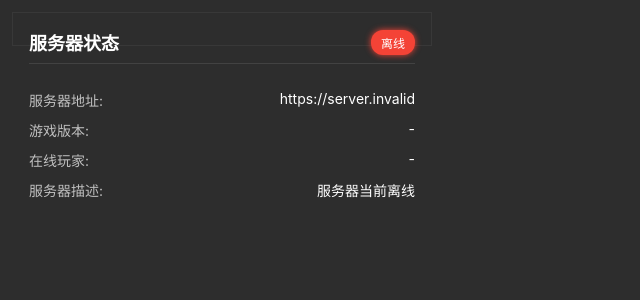
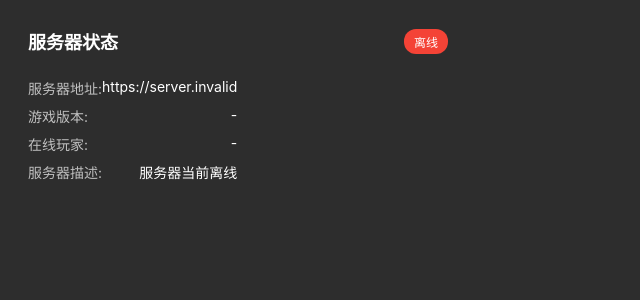
Before and after one commit to Refac7/minecraft-status-widget, a Next.js app: page / in a window 1280 px wide. Shown: the top 300 px of the page, without its empty margins (0-640 px from the left). Built offline with nearby package versions, Linux system fonts and the light colour scheme; no server answers.

Commit message:
Del background

```diff
--- a/components/StatusWidget.module.css
+++ b/components/StatusWidget.module.css
@@ -1,20 +1,14 @@
-/* 简洁深色版本 - StatusWidget.module.css */
+/* 最简无边框版本 */
 .rootContainer {
   width: 100%;
-  height: 100%;
   font-family: 'Segoe UI', 'Roboto', 'Helvetica Neue', sans-serif;
 }
 
 .container {
-  background: #2d2d2d; /* 纯色背景替代渐变 */
+  background: #2d2d2d;
   color: #ffffff;
   padding: 16px;
-  margin: 0;
   width: 100%;
-  height: 100%;
-  box-sizing: border-box;
-  border-radius: 0;
-  border: 1px solid rgba(255, 255, 255, 0.05);
 }
 
 .header {
@@ -22,9 +16,6 @@
   justify-content: space-between;
   align-items: center;
   margin-bottom: 16px;
-  padding-bottom: 8px;
-  border-bottom: 1px solid rgba(255, 255, 255, 0.1);
-  width: 100%; /* 确保宽度填满容器 */
 }
 
 .title {
@@ -39,41 +30,28 @@
   border-radius: 12px;
   font-size: 12px;
   font-weight: 500;
+  background: rgba(0, 0, 0, 0.3);
 }
 
 .statusBox {
   display: flex;
   align-items: center;
   gap: 16px;
-  width: 100%;
 }
 
 .statusIndicator {
   width: 12px;
   height: 12px;
   border-radius: 50%;
-  flex-shrink: 0;
 }
 
-.online {
-  background: #4caf50;
-  box-shadow: 0 0 6px #4caf50; /* 保留轻微发光效果 */
-}
-
-.offline {
-  background: #f44336;
-  box-shadow: 0 0 6px #f44336;
-}
-
-.details {
-  flex: 1;
-  min-width: 0;
-}
+.online { background: #4caf50; }
+.offline { background: #f44336; }
 
 .detailRow {
   display: flex;
   justify-content: space-between;
-  margin: 10px 0;
+  margin: 8px 0;
   font-size: 14px;
 }
 
@@ -83,8 +61,6 @@
 
 .detailValue {
   color: #ffffff;
-  text-align: right;
-  max-width: 60%;
 }
 
 .serverIcon {
@@ -92,7 +68,6 @@
   height: 64px;
   border-radius: 6px;
   object-fit: cover;
-  border: 1px solid rgba(255, 255, 255, 0.1);
 }
 
 /* 移动端适配 */
@@ -100,13 +75,8 @@
   .container {
     padding: 12px;
   }
-
   .serverIcon {
     width: 56px;
     height: 56px;
   }
-
-  .detailRow {
-    font-size: 13px;
-  }
 }
```
